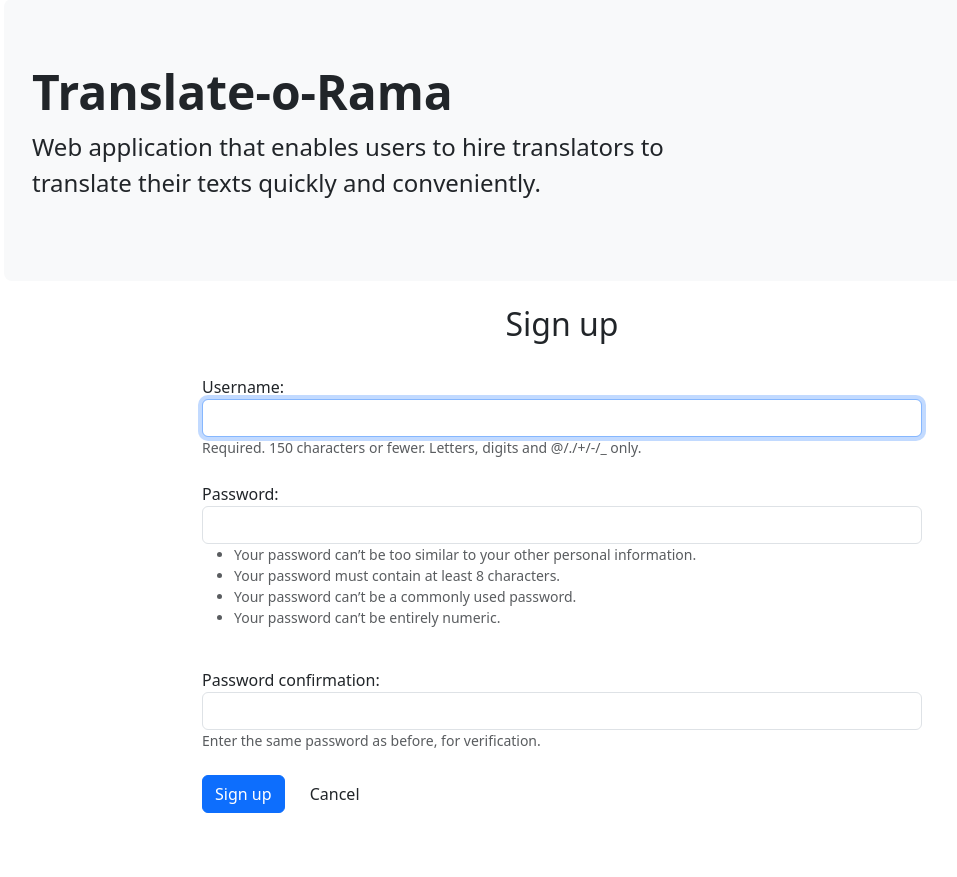
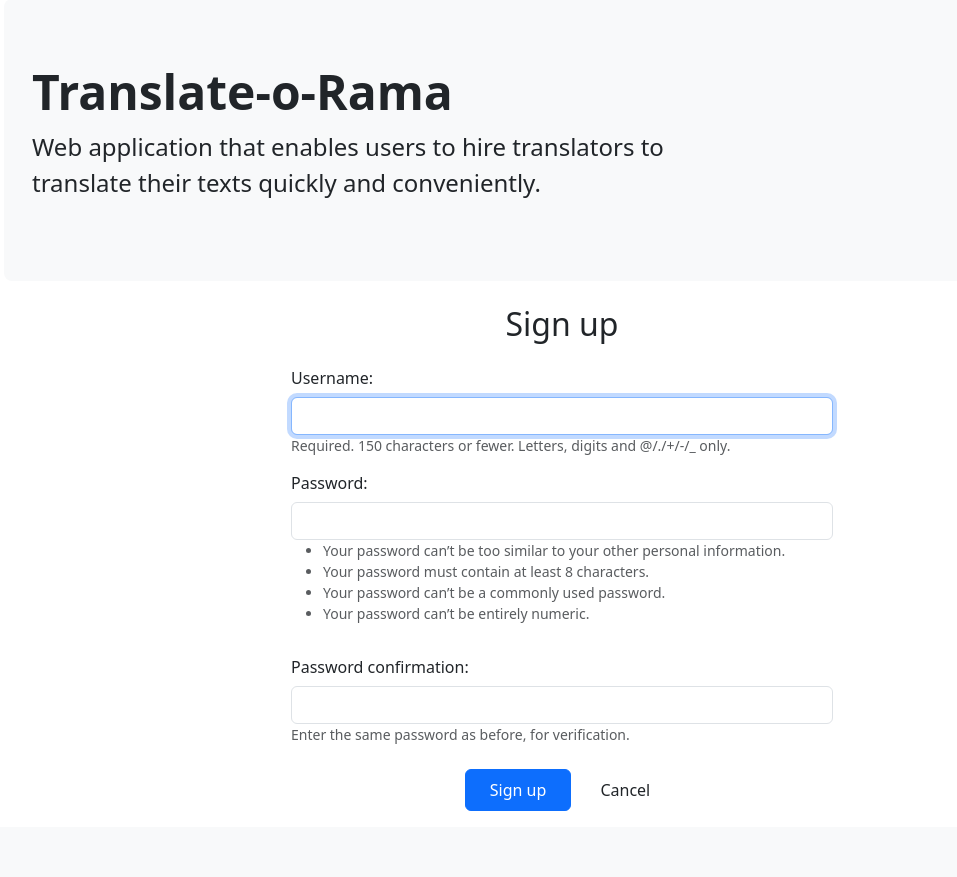
Before and after one commit to lukakuterovac/translate-o-rama, a Django app: page /accounts/sign-up in a window 1280 px wide. Shown: the part 73-950 px from the top of the page, without its empty margins (78-1035 px from the left). After the commit the page ends 884 px from the top, so only its background shows below. Run offline with Django 4.2, Linux system fonts and the light colour scheme; some libraries are stand-ins or nearby versions.

Commit message:
Modify signup template and form include

```diff
--- a/translationsite/app/templates/includes/bs4_form.html
+++ b/translationsite/app/templates/includes/bs4_form.html
@@ -4,10 +4,20 @@
   {{ hidden_field }}
 {% endfor %}
 
+{% if form.non_field_errors %}
+  <div class="alert alert-danger" role="alert">
+    {% for error in form.non_field_errors %}
+      {{ error }}
+    {% endfor %}
+  </div>
+{% endif %}
+
 {% for field in form.visible_fields %}
-  <div class="row form-group">
-    <div class="col-md-8 cointrols mx-auto">
-      <label class="mt-4">{{ field.label_tag }}</label>
+  <div class="row g-2 align-items-center">
+    <div class="col-6 mx-auto">
+      <div class="col-form-label mt-2">
+        {{ field.label_tag }}
+      </div>
 
       {% if form.is_bound %}
         {% if field.errors %}
--- a/translationsite/app/templates/registration/signup.html
+++ b/translationsite/app/templates/registration/signup.html
@@ -5,20 +5,20 @@
   <div class="row">
     <div class="col-md-12">
       <h2 class="text-center">Sign up</h2>
-    </div>
       <form method="post" accept-charset="utf-8">
         {% csrf_token %}
 
         {% include 'includes/bs4_form.html' with form=form %}
 
-      <div class="row mt-4 mb-5">
-        <div class="col-md-8 mx-auto">
-          <input type="submit" value="Sign up" class="btn btn-primary">
-          <a href="{% url 'home_path' %}" class="btn btn-default ms-2">Cancel</a>
+        <div class="row mt-4 text-center">
+          <div class="col-md-12 ms-2">
+            <input type="submit" value="Sign up" class="btn btn-primary px-4 py-2">
+            <a href="{% url 'home_path' %}" class="btn btn-default px-4 py-2">Cancel</a>
           </div>
         </div>
 
       </form>
     </div>
   </div>
+</div>
 {% endblock content %}
```
Lines whose indentation alone changed are shown as unchanged.
